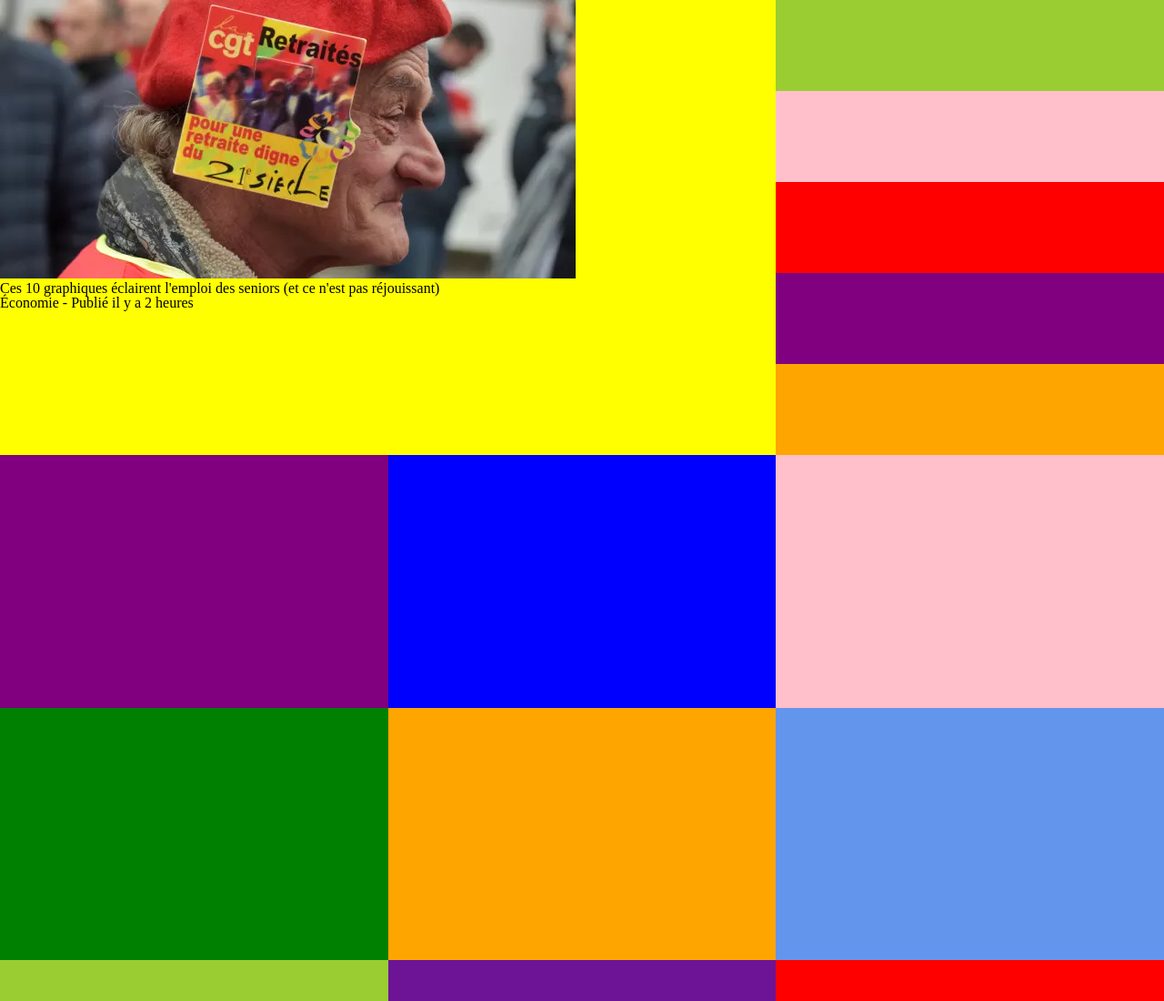
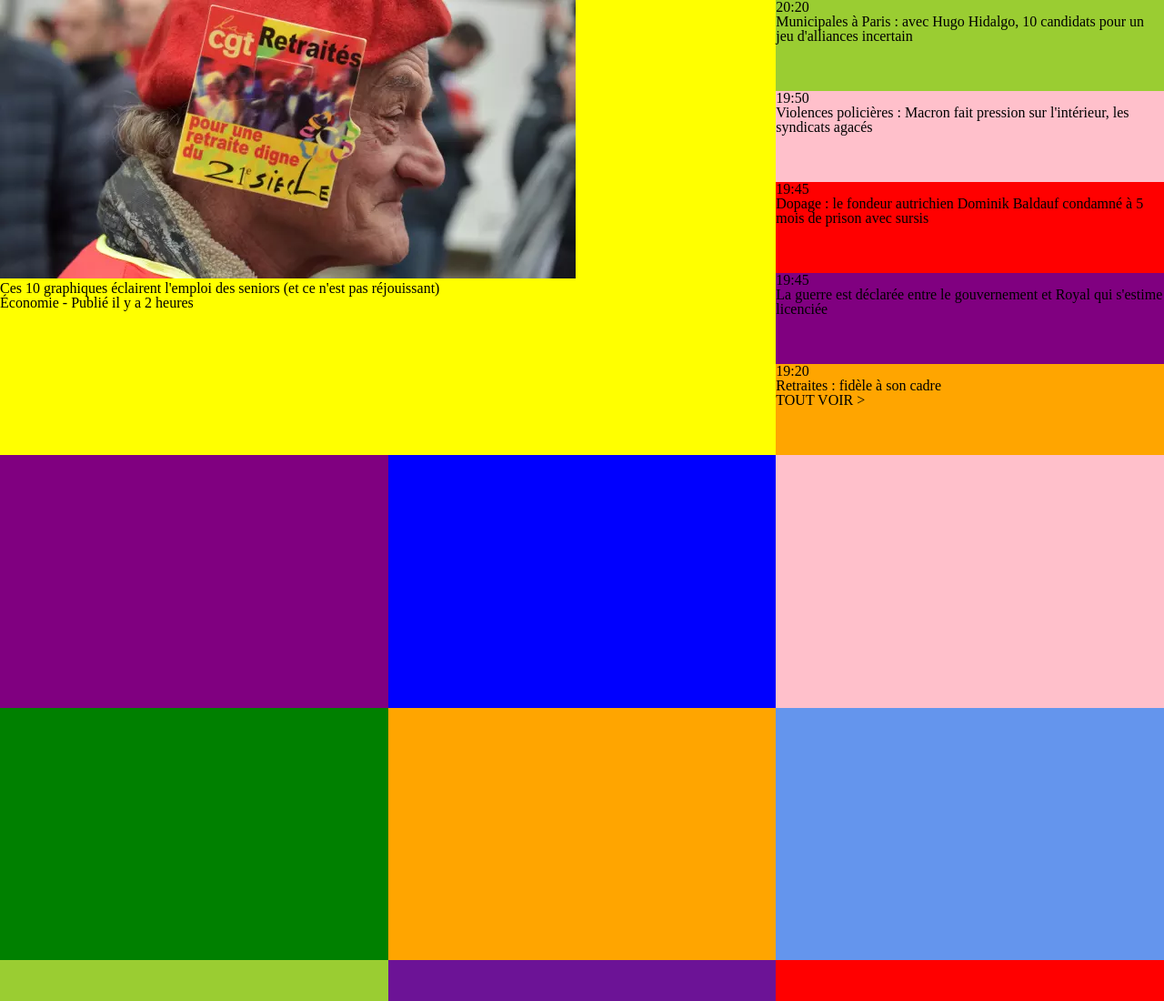
Before and after one commit to bcalou/tp-responsive-03-layout, a website built with Parcel: page src/index.pug in a window 1280 px wide. Shown: the top 1100 px of the page at 91% size. Built offline with nearby package versions, Linux system fonts and the light colour scheme.

Commit message:
add pug content in class html filInfo

```diff
--- a/src/pug/main/updateArticle.pug
+++ b/src/pug/main/updateArticle.pug
@@ -13,16 +13,33 @@ html(lang="en")
             <h2 class="newArticle__title">Ces 10 graphiques éclairent l'emploi des seniors (et ce n'est pas réjouissant)</h2>
             <p class="newArticle__meta">Économie - Publié il y a 2 heures</p>
         </div>
+
+
         <div class="updateArticle__filInfo">
             <div class="updateArticle__filInfo1">
+                <p class="filInfo1__hours">20:20</p>
+                <p class="filInfo1__article">Municipales à Paris : avec Hugo Hidalgo, 10 candidats pour un jeu d'alliances incertain</p>
             </div>
+
             <div class="updateArticle__filInfo2">
+                <p class="filInfo2__hours">19:50</p>
+                <p class="filInfo2__article">Violences policières : Macron fait pression sur l'intérieur, les syndicats agacés</p>
             </div>
+
             <div class="updateArticle__filInfo3">
+                <p class="filInfo3__hours">19:45</p>
+                <p class="filInfo3__article">Dopage : le fondeur autrichien Dominik Baldauf condamné à 5 mois de prison avec sursis</p>
             </div>
+
             <div class="updateArticle__filInfo4">
+                <p class="filInfo4__hours">19:45</p>
+                <p class="filInfo4__article">La guerre est déclarée entre le gouvernement et Royal qui s'estime licenciée
             </div>
+
             <div class="updateArticle__filInfo5">
+                <p class="filInfo5__hours">19:20</p>
+                <p class="filInfo__article">Retraites : fidèle à son cadre</p>
+                <p class="filInfo5__allContent">TOUT VOIR ></div>
             </div>
         </div>
 
```
